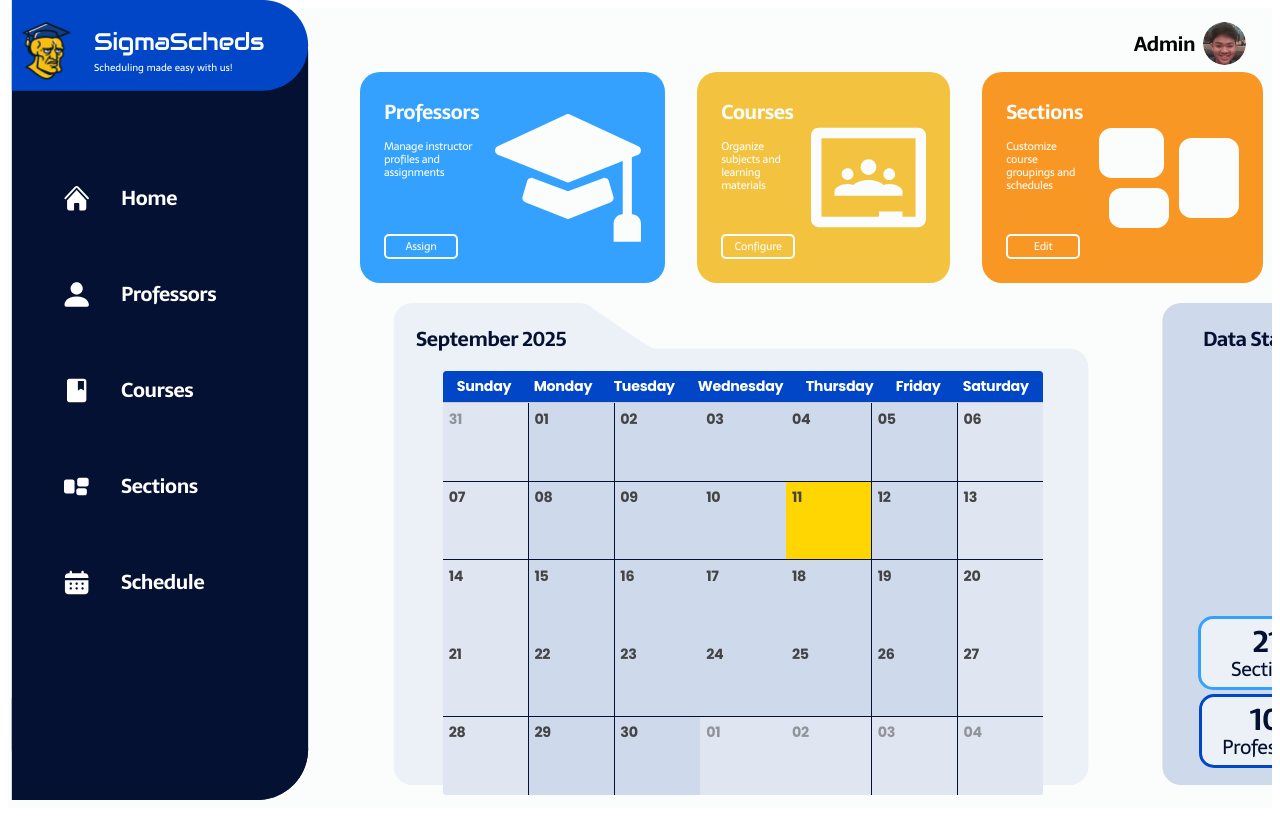
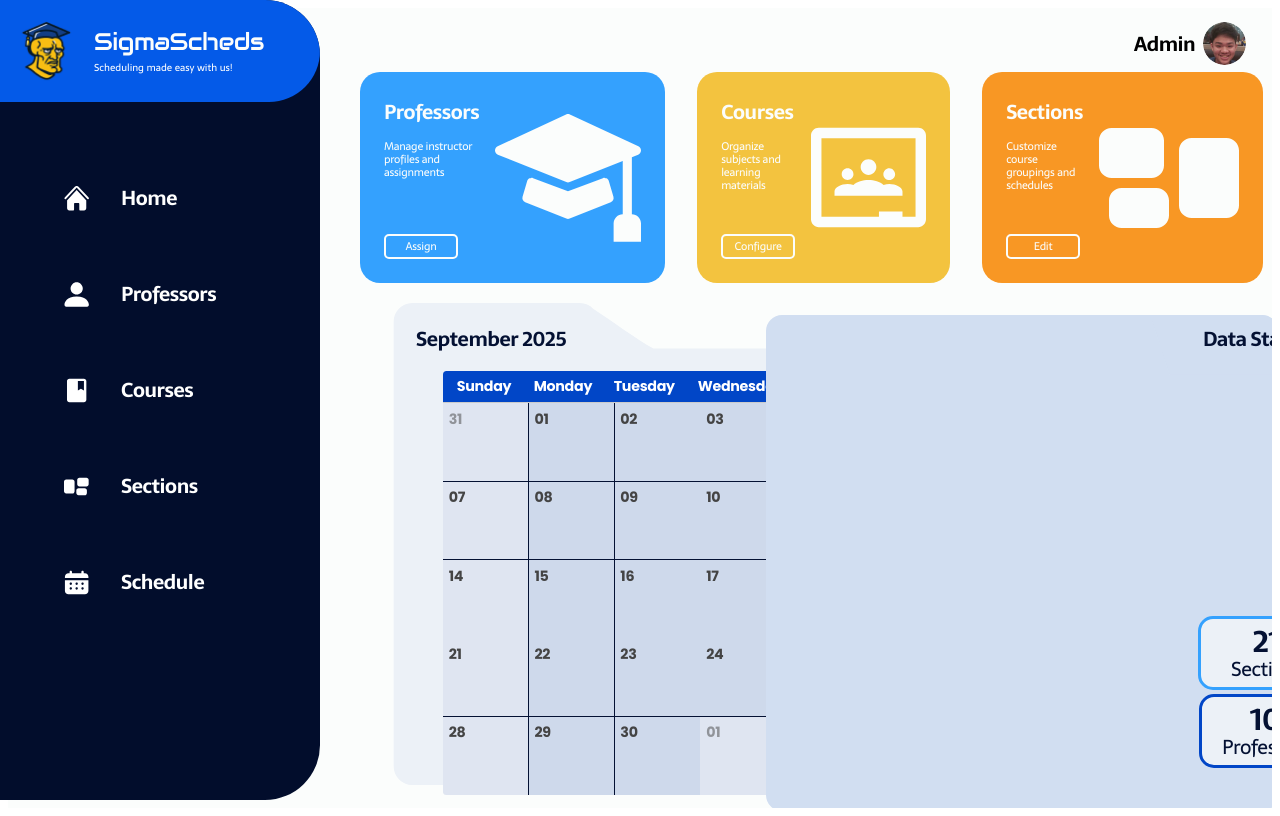
Before and after one commit to yanvil19/Scheduling-Website, a PHP site: the page made by Home Dashboard/views/HomeSection.html in a window 1280 px wide. Run offline with PHP 8.4, Linux system fonts and the light colour scheme.

Commit message:
Enhanced Navbar

```diff
--- a/Home Dashboard/views/HomeSection.html
+++ b/Home Dashboard/views/HomeSection.html
@@ -21,7 +21,7 @@
   <div class="home-section">
     <div class="navbar-container">
       <!-- navbar background -->
-      <img class="navbar-bg" src="../assets/boxes0.svg" />
+      <!-- <img class="navbar-bg" src="../assets/boxes0.svg" /> -->
 
       <!-- logo section -->
       <div class="navbar-logo">
@@ -308,7 +308,9 @@
     </div>
 
     <!-- statistics file box -->
-    <img class="stats-file" src="../assets/union1.svg" />
+    <div class="holder">
+    <div class="stats-file-box"></div>
+</div>
     <div class="stats">Data Statistics</div>
 
     <!-- pie chart goes here -->
--- a/Home Dashboard/views/style.css
+++ b/Home Dashboard/views/style.css
@@ -17,15 +17,29 @@
   width: 20rem;
   height: 100vh;
   z-index: 1000;
+
+  /* Main dark blue background matching SVG */
+  background-color: #020D2C;
+
+  /* Curved right side edges */
+  border-top-right-radius: 55px;
+  border-bottom-right-radius: 55px;
+
+  overflow: hidden;
+  display: flex;
+  flex-direction: column;
 }
 
 .navbar-bg {
+  /* Disable or remove background if conflicting */
+  background: transparent;
   position: absolute;
   width: 100%;
   height: 100%;
   left: 0;
   top: 0;
   z-index: 1;
+
 }
 
 .navbar-logo {
@@ -35,6 +49,14 @@
   display: flex;
   align-items: flex-start;
   gap: 1rem;
+
+  /* Bright blue header background */
+  background-color: #045AE8;
+
+  /* Rounded top-right corner matching container */
+  border-top-right-radius: 55px;
+  border-bottom-right-radius: 55px;
+
 }
 
 .logo-icon {
@@ -43,6 +65,8 @@
   flex-shrink: 0;
   object-fit: cover;
   aspect-ratio: 62.09/62.07;
+
+  /* border: 1px solid red; */
 }
 
 .logo-text-content {
@@ -51,6 +75,8 @@
   justify-content: center;
   gap: 0.25rem;
   min-height: 3.879rem;
+
+  /* border: 1px solid red; */
 }
 
 .sigma-scheds {
@@ -62,6 +88,7 @@
   line-height: 1.2;
   margin: 0;
   display: block;
+
 }
 
 .sigma-scheds-subtext {
@@ -79,6 +106,8 @@
   position: relative;
   padding-top: 2rem;
   z-index: 3;
+
+  /* border: 1px solid red; */
 }
 
 .nav-item {
@@ -89,10 +118,12 @@
   cursor: pointer;
   transition: all 0.3s ease;
   position: relative;
+
+  /* border: 1px solid red; */
 }
 
 .nav-item:hover {
-  background:  rgb(1, 70, 199);
+  background: rgb(1, 70, 199);
   border-top-right-radius: 10rem;
   border-bottom-right-radius: 10rem;
 }
@@ -103,6 +134,8 @@
   position: relative;
   right: 2rem;
   flex-shrink: 0;
+  /*  */
+  /* border: 1px solid red; */
 }
 
 .nav-text {
@@ -111,6 +144,8 @@
   font-size: 1.25rem;
   letter-spacing: var(--header-2-letter-spacing);
   font-weight: var(--header-2-font-weight);
+
+  /* border: 1px solid red; */
 }
 
 .navbar-container[data-active="home"] .navbar-highlighter {
@@ -132,6 +167,7 @@
 .navbar-container[data-active="schedule"] .navbar-highlighter {
   top: 25.375rem;
 }
+
 
 .feature-section {
   display: grid;
@@ -481,12 +517,34 @@
   top: 0;
 }
 
-.stats-file {
-  width: 22.563rem;
-  height: 60.2vh;
-  position: absolute;
-  left: 71.313rem;
-  top: 36.92vh;
+.holder {
+  background: #d1def1;       /* Light blue */
+  width: 40vw;               /* Adjust width */
+  height: 62vh;              /* Adjust height */
+  border-radius: 1rem;       /* Rounded corners */
+  position: relative;
+  overflow: hidden;
+  display: flex;
+  justify-content: right;
+
+  left: 60%;
+}
+
+.stats-file-box {
+  top: 0;
+  width: 25%;                /* Width of tab relative to the container */
+  height: 12%;               /* Height of tab */
+  background: #d1def1;       /* Same background color */
+  border-top-right-radius: 1rem;
+  border-bottom-left-radius: 1rem;
+
+  /* Shape the tab with clip-path to create angled bottom-left edge */
+  clip-path: polygon(
+    0% 0%,
+    100% 0%,
+    100% 100%,
+    15% 100%
+  );
 }
 
 .stats {
```
